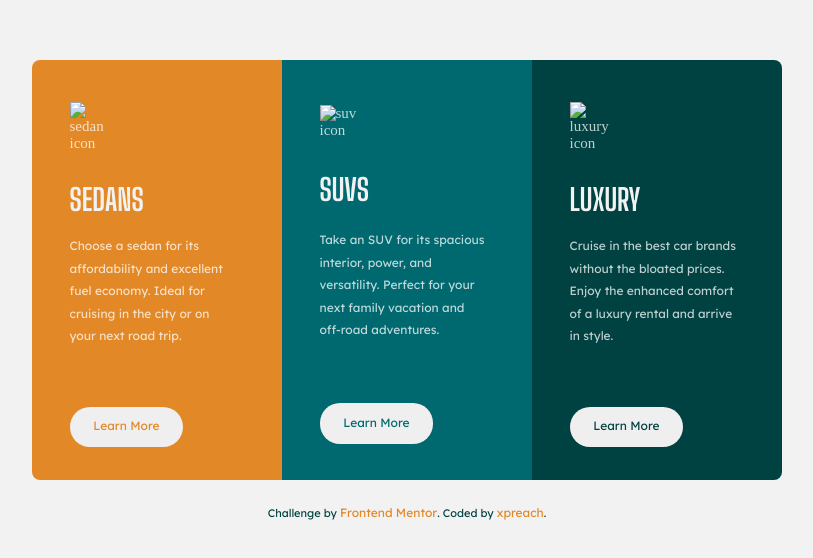
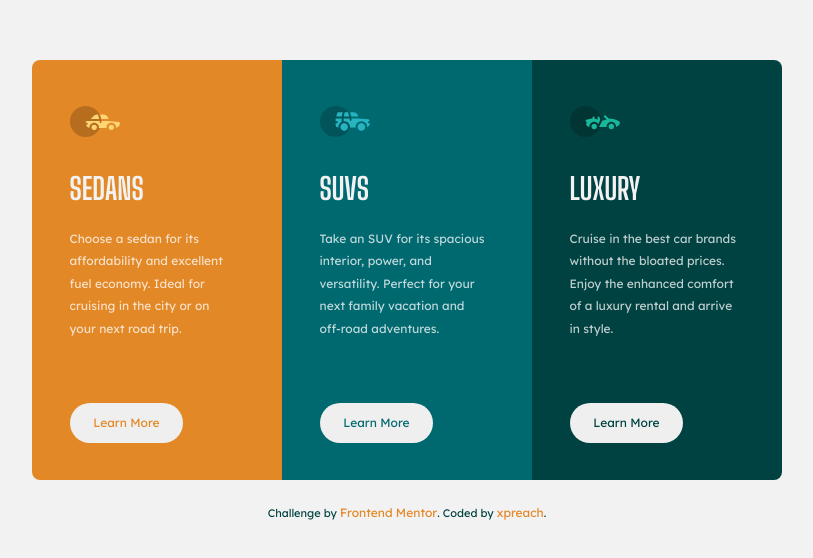
Before and after one commit to StrainzAgent/3-column-preview-card-component-main, a plain HTML site: page index.html in a window 1280 px wide. Shown: the part 110-668 px from the top of the page, without its empty margins (233-1046 px from the left). Drawn offline with Linux system fonts and the light colour scheme; the site is published under a folder, as on GitHub Pages, so addresses that start at the root find nothing.

Commit message:
icons update

```diff
--- a/index.html
+++ b/index.html
@@ -9,7 +9,7 @@
       rel="icon"
       type="image/png"
       sizes="32x32"
-      href="./images/favicon-32x32.png"
+      href="images/favicon-32x32.png"
     />
     <link rel="stylesheet" href="styles.css" />
 
@@ -26,7 +26,7 @@
     <main>
       <div class="container">
         <div class="sedans">
-          <img src="/images/icon-sedans.svg" alt="sedan icon" />
+          <img src="images/icon-sedans.svg" alt="sedan icon" />
           <h1>Sedans</h1>
           <p>
             Choose a sedan for its affordability and excellent fuel economy.
@@ -35,7 +35,7 @@
           <button class="btn">Learn More</button>
         </div>
         <div class="suvs">
-          <img src="/images/icon-suvs.svg" alt="suv icon" />
+          <img src="images/icon-suvs.svg" alt="suv icon" />
           <h1>SUVs</h1>
           <p>
             Take an SUV for its spacious interior, power, and versatility.
@@ -44,7 +44,7 @@
           <button class="btn">Learn More</button>
         </div>
         <div class="luxury">
-          <img src="/images/icon-luxury.svg" alt="luxury icon" />
+          <img src="images/icon-luxury.svg" alt="luxury icon" />
           <h1>Luxury</h1>
           <p>
             Cruise in the best car brands without the bloated prices. Enjoy the
```
